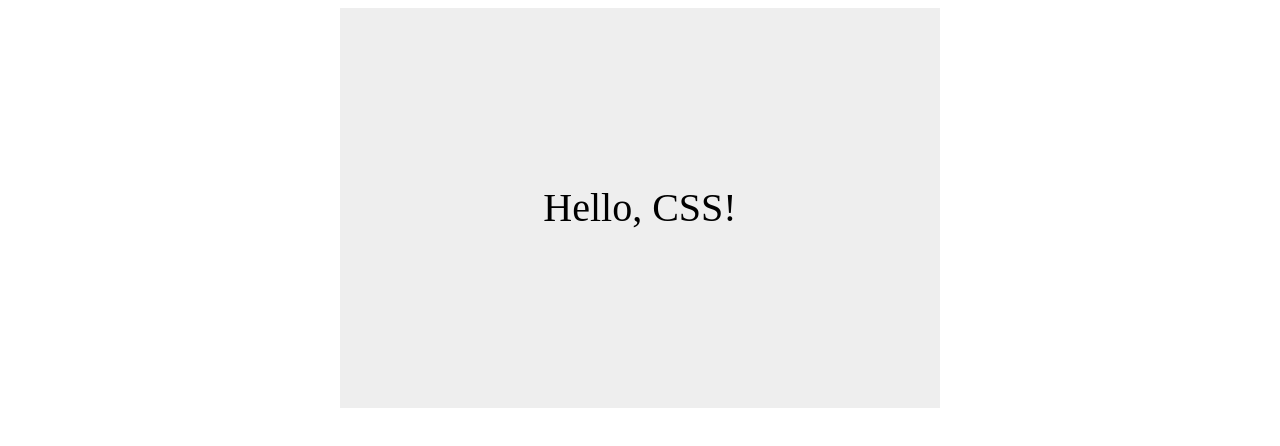
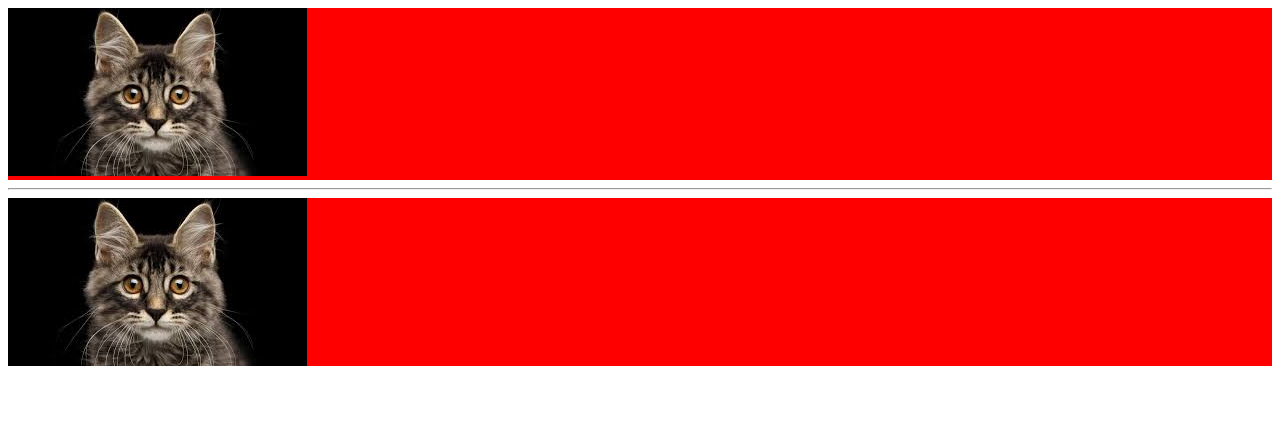
Before and after one commit to freewind-demos/html5-css-img-strange-bottom-margin-demo, a plain HTML site: page index.html in a window 1280 px wide. Drawn offline with Linux system fonts and the light colour scheme.

Commit message:
html5-css-img-strange-bottom-margin-demo

```diff
--- a/index.css
+++ b/index.css
@@ -1,9 +1,8 @@
-#main {
-    width: 600px;
-    height: 400px;
-    background-color: #EEEEEE;
-    font-size: 40px;
-    line-height: 400px;
-    text-align: center;
-    margin: 0 auto;
+.panel {
+  background-color: red;
 }
+
+#img2 {
+  vertical-align: middle;
+  /* display: block */
+}
--- a/index.html
+++ b/index.html
@@ -1,8 +1,15 @@
+<!DOCTYPE HTML>
 <html>
 <head>
     <link rel="stylesheet" href="index.css">
 </head>
 <body>
-<div id="main">Hello, CSS!</div>
+<div class="panel">
+    <img id="img1" src="./images/cat.jpeg"/>
+</div>
+<hr/>
+<div class="panel">
+    <img id="img2" src="./images/cat.jpeg"/>
+</div>
 </body>
 </html>
```
Also changed, not shown: images/cat.jpeg (added), images/demo.jpg (deleted), 1 other file.
